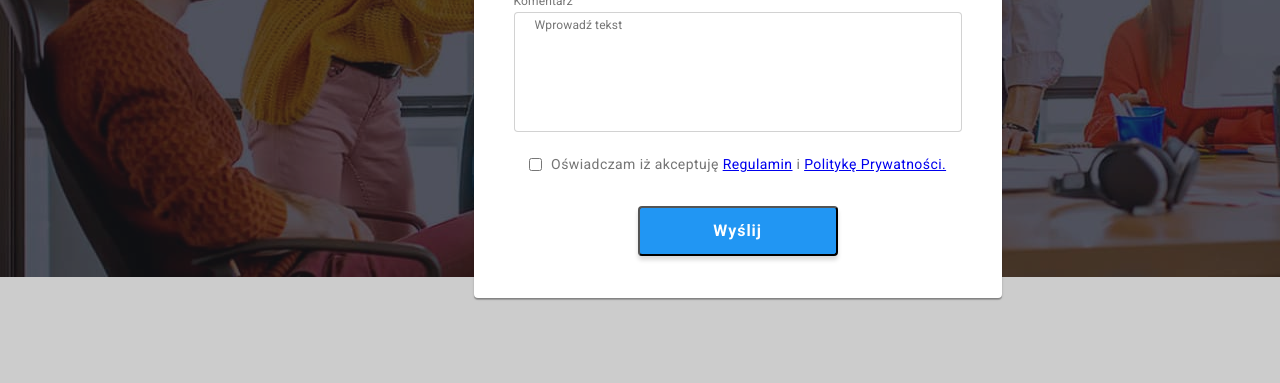
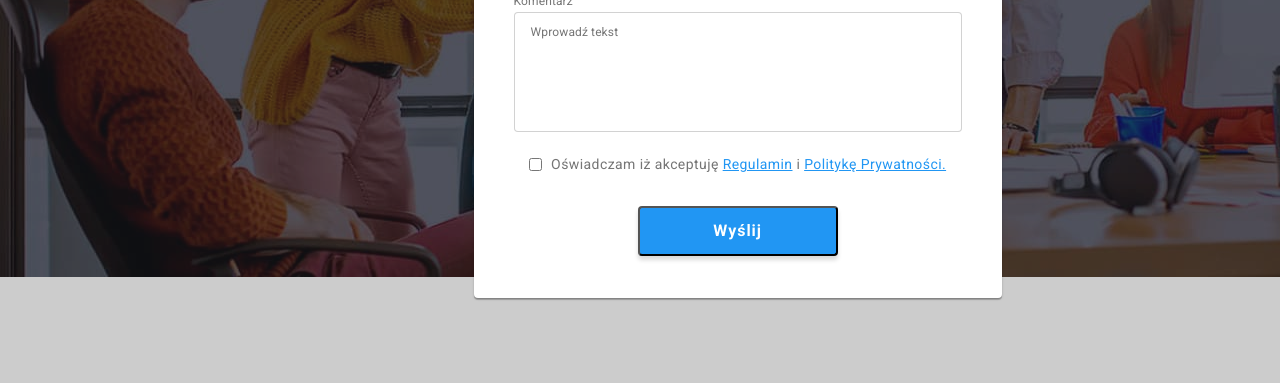
Before and after one commit to dmjs23/goit-markup-hw-06, a plain HTML site: page index.html in a window 1280 px wide. Both pictures are taken after a click on the button "Zamów usługe". Shown: the part 403-786 px from the top of the page. Drawn offline with Linux system fonts and the light colour scheme.

Commit message:
Update styles.css

```diff
--- a/css/styles.css
+++ b/css/styles.css
@@ -561,7 +561,7 @@ ul {
 .modal__form_textarea {
   height: 120px;
   resize: none;
-  padding: 5px 20px 0;
+  padding: 12px 16px 0;
 }
 .modal__form_input:focus,
 .modal__form_textarea:focus,
@@ -596,6 +596,9 @@ ul {
 .modal__form_checkbox {
   margin-right: 9px;
 }
+.modal__form_link {
+  color: var(--main-color);
+}
 .btn_send_modal {
   display: flex;
   justify-content: center;
```
